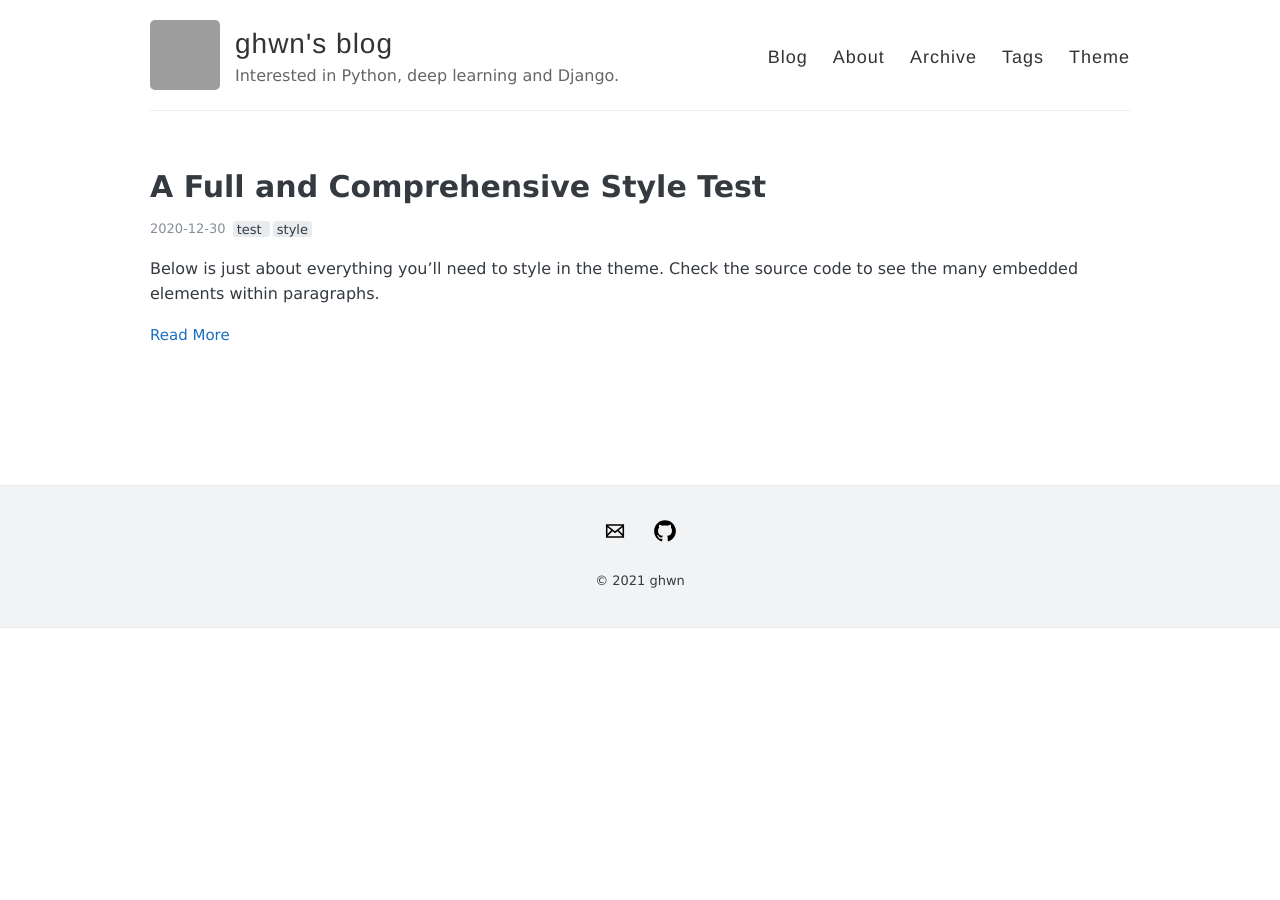
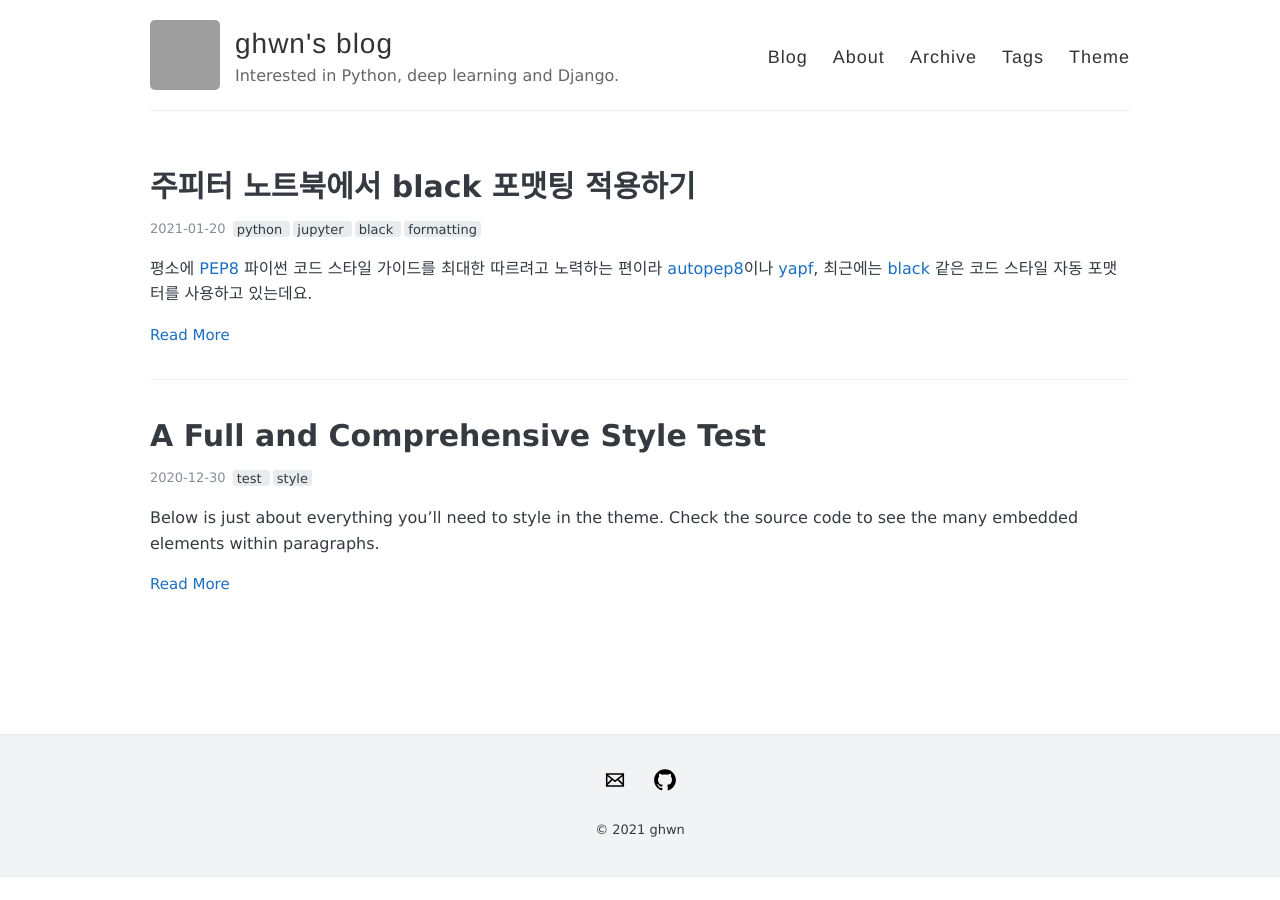
Before and after one commit to ghwn/ghwn.github.io, a Jekyll site: the page built from index.html, in a window 1280 px wide. Built offline with Jekyll 4.4.1, drawn with Linux system fonts in a browser that asks for light colours; the list of posts is cut into pages by our own code; grey boxes are pictures that could not be loaded.

Commit message:
새 글 생성

````diff
--- /dev/null
+++ b/_posts/2021-01-20-black-formatting-in-jupyter-notebook.md
@@ -0,0 +1,39 @@
+---
+layout: post
+title: "주피터 노트북에서 black 포맷팅 적용하기"
+tags: [python, jupyter, black, formatting]
+comments: true
+---
+
+평소에 [PEP8](https://www.python.org/dev/peps/pep-0008/){:target="_blank"} 파이썬 코드 스타일 가이드를 최대한 따르려고 노력하는 편이라 [autopep8](https://github.com/hhatto/autopep8){:target="_blank"}이나 [yapf](https://github.com/google/yapf){:target="_blank"}, 최근에는 [black](https://github.com/psf/black){:target="_blank"} 같은 코드 스타일 자동 포맷터를 사용하고 있는데요.
+
+주피터 노트북에서는 이를 활용하지 못해 아쉬웠습니다. 그런데 찾아보니까 주피터에서도 black을 사용할 수 있어서 방법을 공유해보려고 합니다. 방법은 매우 간단합니다.
+
+
+## 설치
+
+```
+$ pip install blackcellmagic
+```
+
+
+## 사용방법
+
+1. `%load_ext blackcellmagic`을 실행해 모듈을 불러옵니다.
+2. `%%black` 명령어를 통해 포맷팅을 적용합니다.
+
+![how-to-use-blackcellmagic](/assets/images/how-to-use-blackcellmagic.gif)
+
+```python
+# black 기본 라인 길이 88로 포맷팅을 적용하려면
+%%black
+
+# 특정 라인 길이로 포맷팅을 적용하려면
+%%black -l 79
+%%black --line_length 79
+```
+
+
+## 출처
+
+- [https://github.com/csurfer/blackcellmagic](https://github.com/csurfer/blackcellmagic){:target="_blank"}
--- a/_sass/_variables.scss
+++ b/_sass/_variables.scss
@@ -21,7 +21,7 @@ $georgia: Georgia, serif;
 
 // Fonts
 $base-font: 'Spoqa Han Sans', 'Source Sans Pro', 'Apple SD Gothic Neo', 'Nanum Barun Gothic', 'Nanum Gothic', 'Verdana', 'Arial', 'Dotum', sans-serif;
-$code-font: 'Menlo', 'Courier New', 'Monaco', 'Spoqa Han Sans', monospace;
+$code-font: 'Menlo', 'Consolas', 'Courier New', 'Monaco', 'Spoqa Han Sans', monospace;
 
 // Font sizes
 $base-font-size: 16px;
````
Also changed, not shown: assets/images/how-to-use-blackcellmagic.gif (added).
